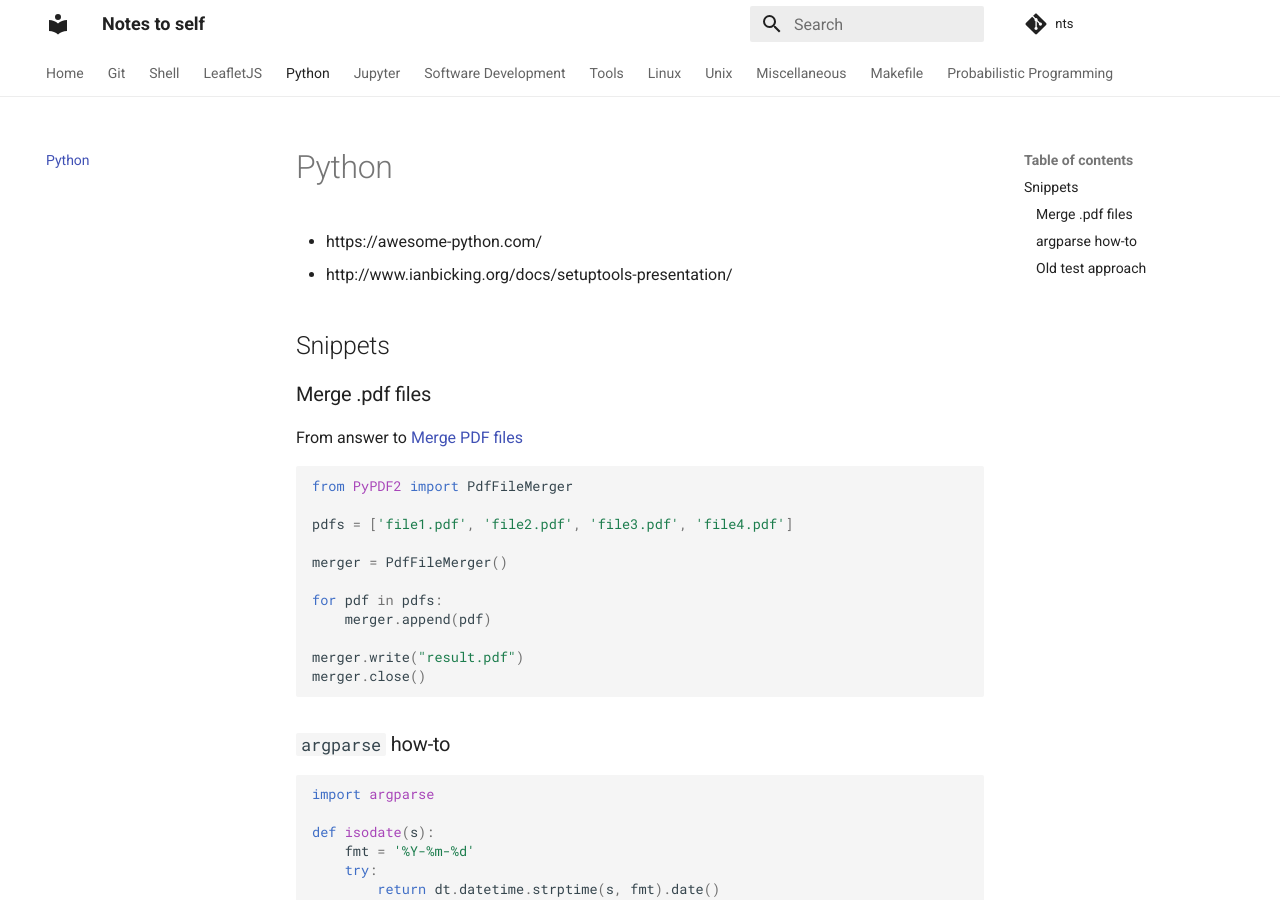
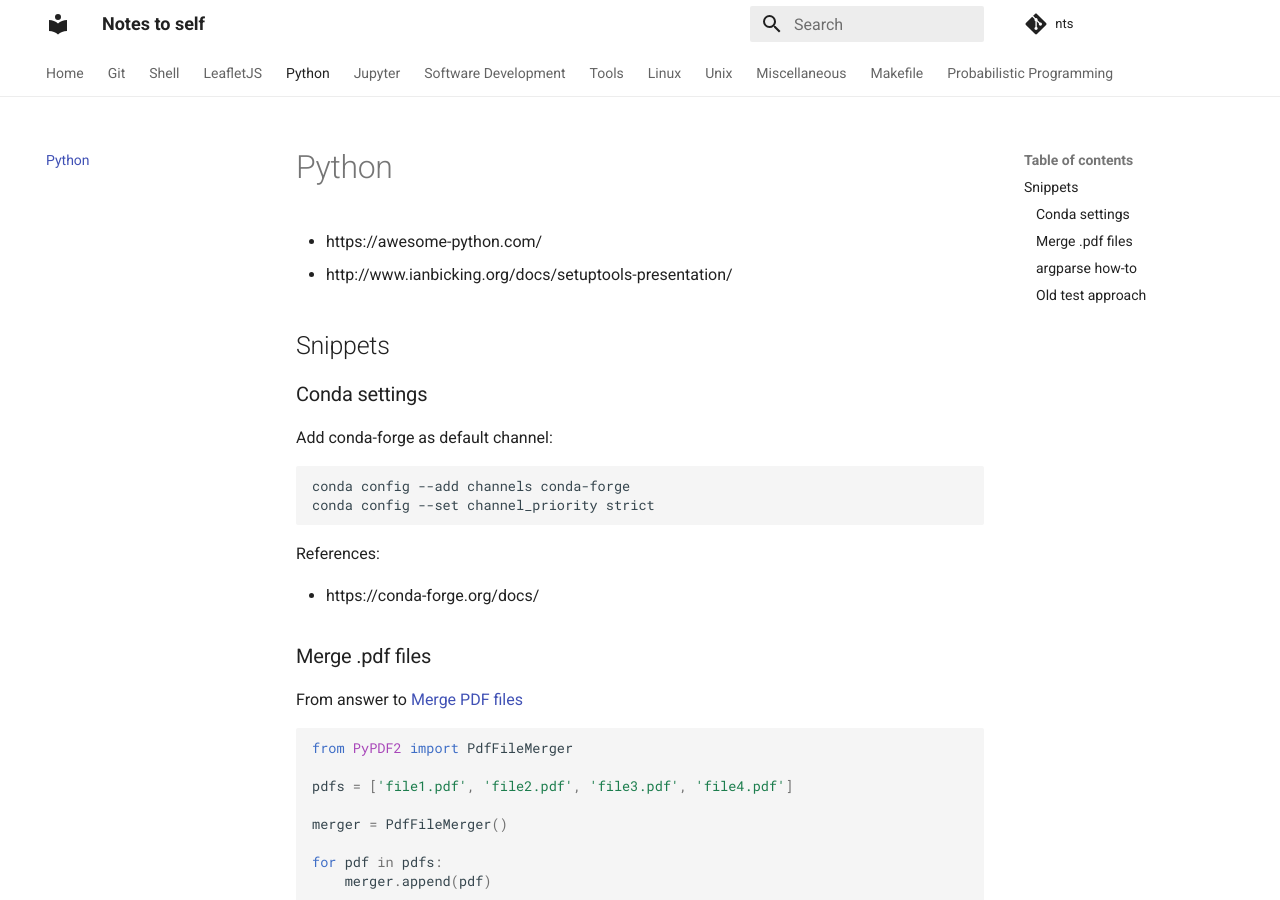
Before and after one commit to xidus/nts, an MkDocs documentation site: the page built from docs/python.md, in a window 1280 px wide and 900 px high. Built offline with MkDocs 1.6.1 and Material for MkDocs 9.7.7, drawn with Linux system fonts in a browser that asks for light colours; comment, search, counter and statistics services are not loaded.

Commit message:
docs: Add conda-forge settings.

````diff
--- a/docs/python.md
+++ b/docs/python.md
@@ -3,7 +3,23 @@
 * https://awesome-python.com/
 * http://www.ianbicking.org/docs/setuptools-presentation/
 
+
 ## Snippets
+
+### Conda settings
+
+Add conda-forge as default channel:
+
+```sh
+conda config --add channels conda-forge
+conda config --set channel_priority strict
+```
+
+References:
+
+* https://conda-forge.org/docs/
+
+
 
 ### Merge .pdf files
 
````
